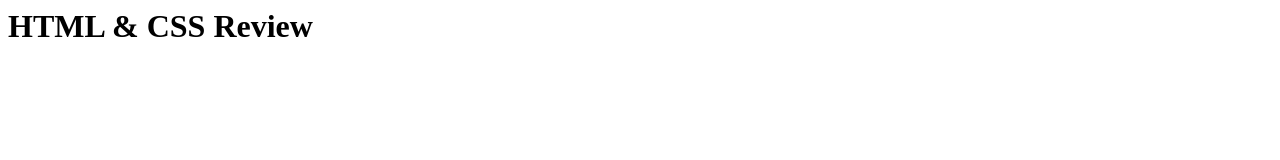
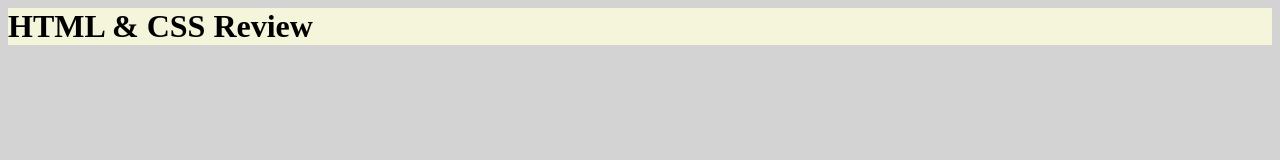
Before and after one commit to JonathanEleiott/html-css-review-2, a plain HTML site: page index.html in a window 1280 px wide. Drawn offline with Linux system fonts and the light colour scheme.

Commit message:
add styling to title in HTML

```diff
--- a/index.html
+++ b/index.html
@@ -1,6 +1,7 @@
 <html>
   <head>
     <title>HTML & CSS Review</title>
+    <link rel="stylesheet" href="./style.css" />
   </head>
 
   <body>
--- /dev/null
+++ b/style.css
@@ -0,0 +1,7 @@
+body {
+  background-color: lightgray;
+}
+
+h1 {
+  background-color: beige;
+}
```
